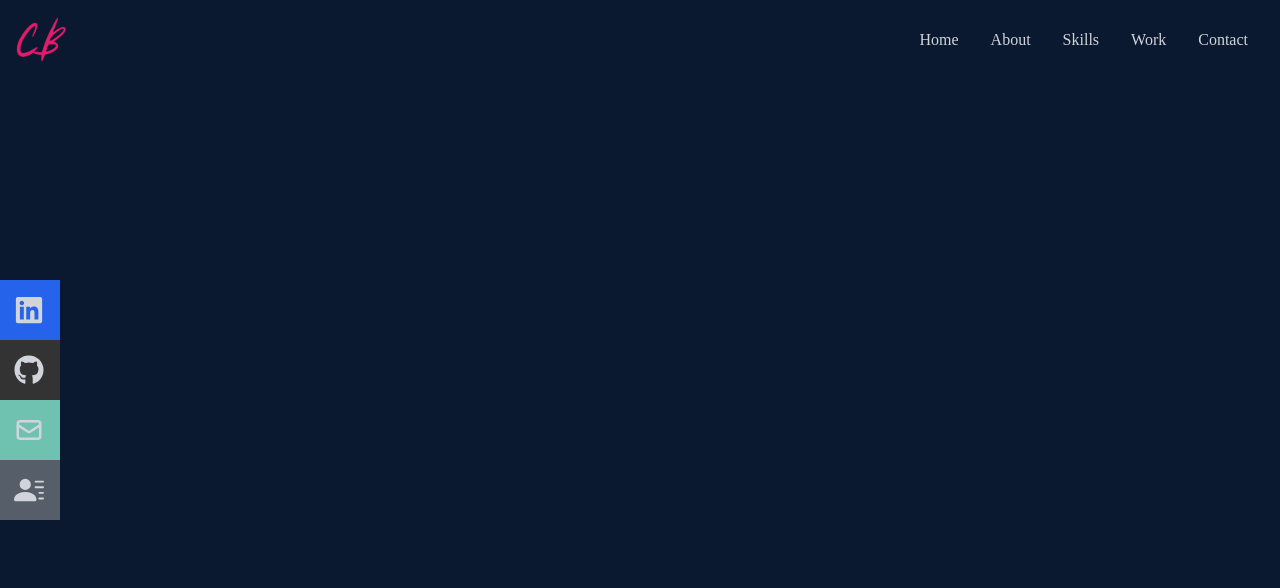
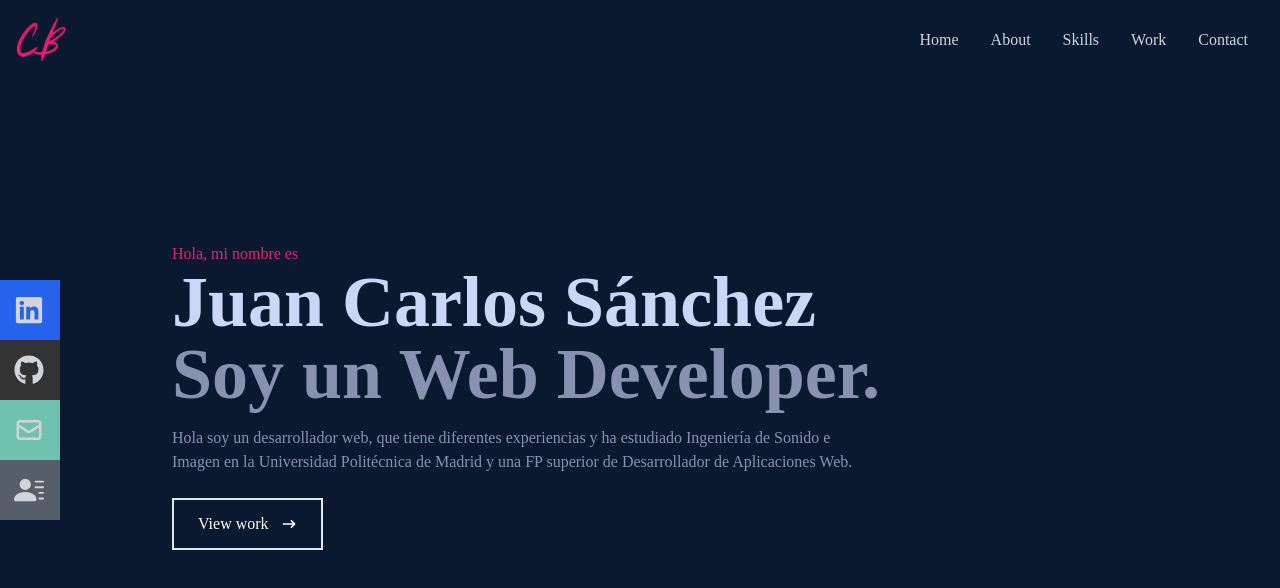
Before and after one commit to juancasanchez6/portfolio-react, a React (Create React App) app: page / in a window 1280 px wide. Shown: the top 588 px of the page. Built offline with nearby package versions, Linux system fonts and the light colour scheme.

Commit message:
Update-Portfolio

```diff
--- a/src/componentes/Home.js
+++ b/src/componentes/Home.js
@@ -1,12 +1,34 @@
-import React from 'react'
-import {HiArrowNarrowRight} from 'react-icons/hi'
+import React from "react";
+import { HiArrowNarrowRight } from "react-icons/hi";
 
 const Home = () => {
   return (
-    <div className='w-full h-screen  bg-[#0a192f]'>
+    <div name="home" className="w-full h-screen  bg-[#0a192f]">
+      {/* Container */}
+      <div className="max-w-[1000px] mx-auto px-8 flex flex-col justify-center h-full">
+        <p className="text-pink-600">Hola, mi nombre es</p>
+        <h1 className="text-4xl sm:text-7xl font-bold text-[#ccd6f6]">
+          Juan Carlos Sánchez
+        </h1>
+        <h2 className="text-4xl sm:text-7xl font-bold text-[#8892b0]">
+          Soy un Web Developer.
+        </h2>
+        <p className="text-[#8892b0] py-4 max-w-[700px]">
+          Hola soy un desarrollador web, que tiene diferentes experiencias y ha
+          estudiado Ingeniería de Sonido e Imagen en la Universidad Politécnica
+          de Madrid y una FP superior de Desarrollador de Aplicaciones Web.
+        </p>
+        <div>
+          <button className="text-white group border-2 px-6 py-3 my-2 flex items-center hover:bg-pink-600 hover:border-pink-600">
+            View work
+            <span className="group-hover:rotate-90 duration-300">
+              <HiArrowNarrowRight className="ml-3 " />
+            </span>
+          </button>
+        </div>
+      </div>
+    </div>
+  );
+};
 
-    </div>
-  )
-}
-
-export default Home
+export default Home;
```
